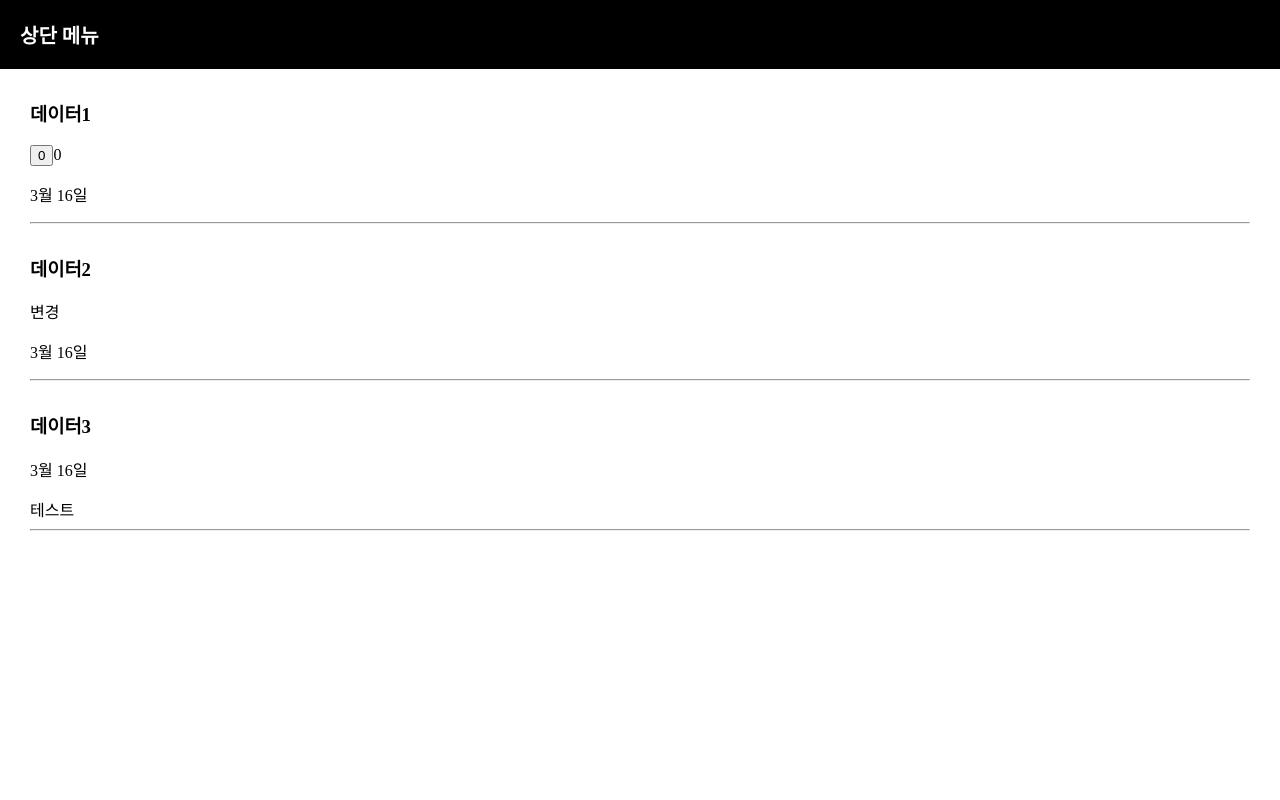
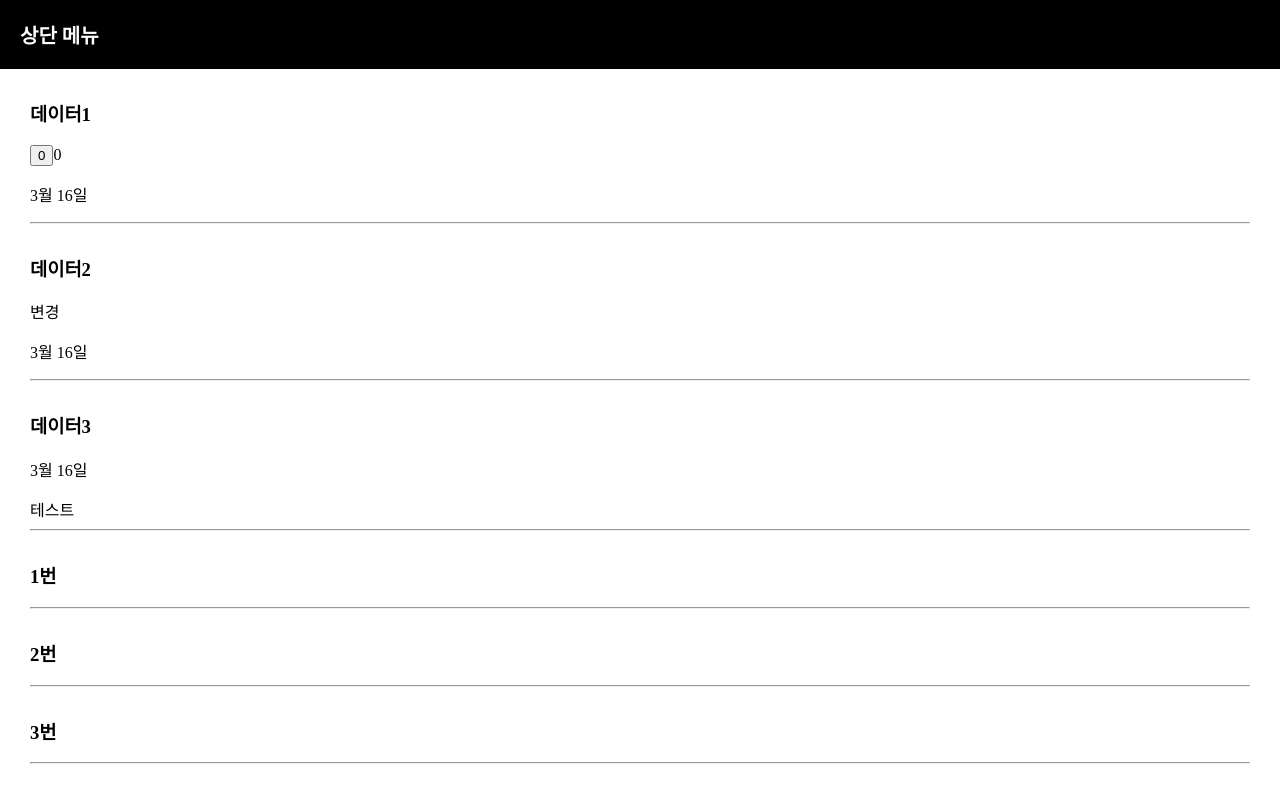
Before and after one commit to eirinlove/blog, a React (Create React App) app: page / in a window 1280 px wide. Shown: the top 800 px of the page. Built offline with nearby package versions, Linux system fonts and the light colour scheme.

Commit message:
loop test

```diff
--- a/src/App.js
+++ b/src/App.js
@@ -11,8 +11,9 @@ function App() {
   var posts = "첫 번째"
   var [loadView, chaView] = useState(0);
   var [product,b] = useState(['데이터1', '데이터2', '데이터3']);
+  var [douproduct,c] = useState(['1번' , '2번',  '3번'])
   var [modal, modalCha] = useState(false);
-
+  var testArray = [1,2,3];
 
   function dataCha(){
 
@@ -71,6 +72,13 @@ function App() {
       <hr/>
     </div>
 
+    { douproduct.map(function(num){
+
+      return( <div className="list">
+            <h3> { num } </h3>
+            <hr/>
+            </div>)
+    })}
 
     {
       modal === true
@@ -85,5 +93,5 @@ function App() {
 
   );
 }
-//
+
 export default App;
```
